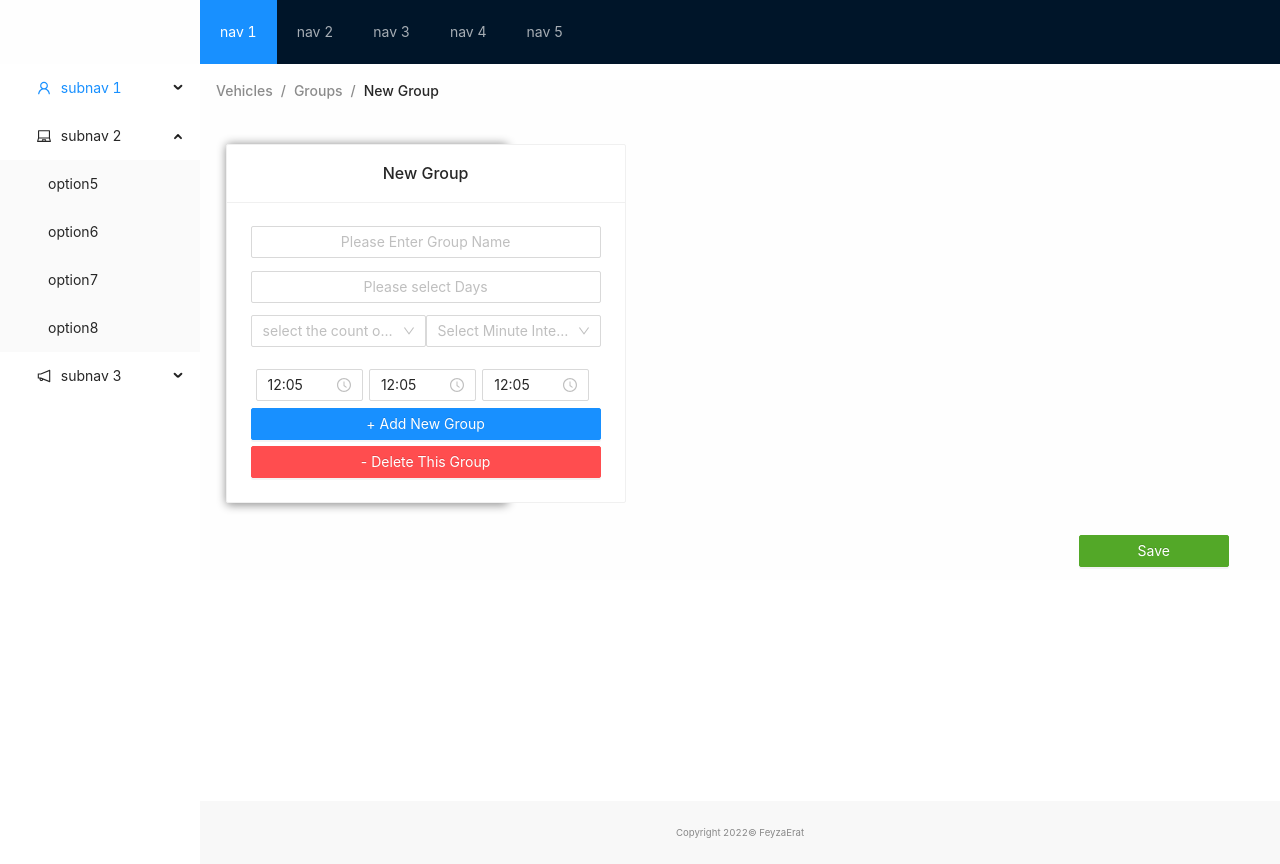
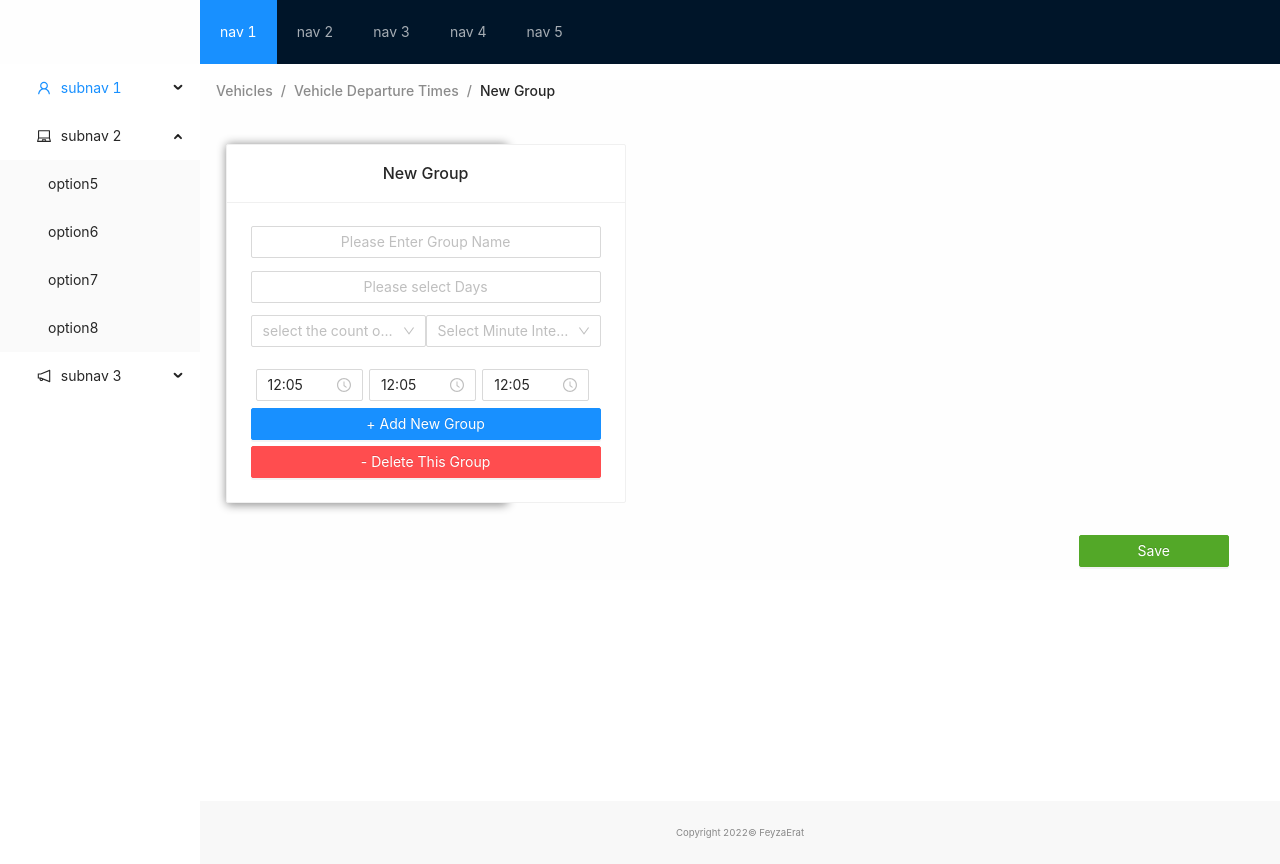
Before and after one commit to feyzaerat/v_tracking, a React (Create React App) app: page / in a window 1280 px wide. Built offline with nearby package versions, Linux system fonts and the light colour scheme.

Commit message:
breadcrumb

```diff
--- a/src/components/Content.tsx
+++ b/src/components/Content.tsx
@@ -9,7 +9,7 @@ class Content extends Component {
             <div className='content'>
                 <Breadcrumb style={{ margin: '16px'}}>
                     <Breadcrumb.Item>Vehicles</Breadcrumb.Item>
-                    <Breadcrumb.Item>Groups</Breadcrumb.Item>
+                    <Breadcrumb.Item>Vehicle Departure Times</Breadcrumb.Item>
                     <Breadcrumb.Item>New Group</Breadcrumb.Item>
                 </Breadcrumb>
                 <Card/>
```
